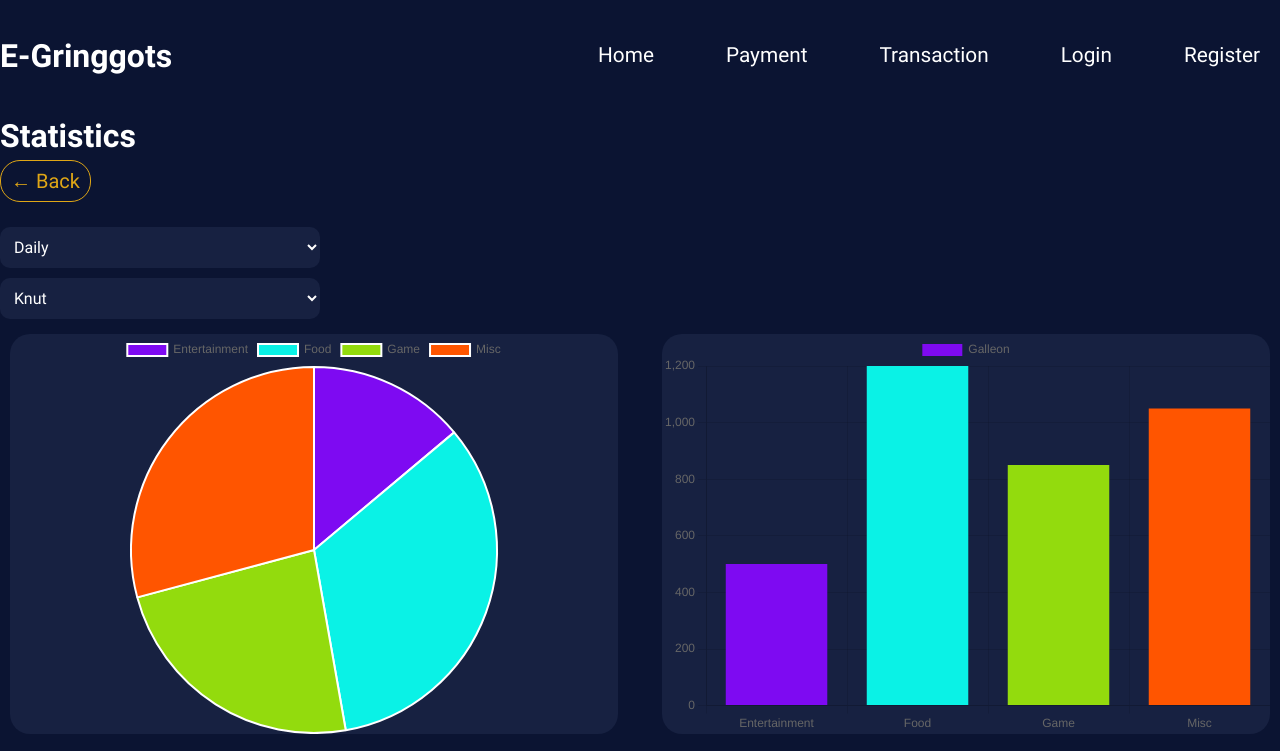
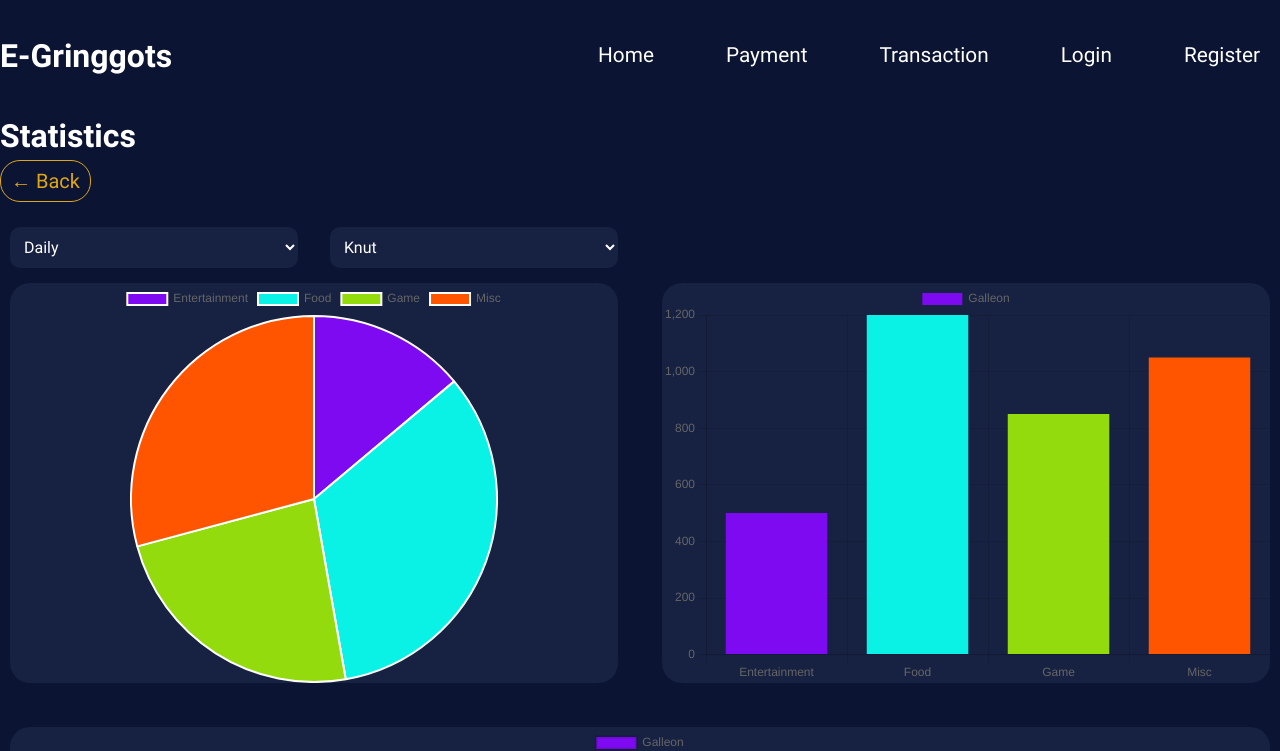
Before and after one commit to BuzzOffer/E-Gringotts-Frontend, a React (Vite) app: page /statistics in a window 1280 px wide. Shown: the top 751 px of the page. Built offline with nearby package versions, Linux system fonts and the light colour scheme; no server answers.

Commit message:
Styled the dropdown for currency

```diff
--- a/src/pages/Statistics/currencyselect.jsx
+++ b/src/pages/Statistics/currencyselect.jsx
@@ -1,12 +1,10 @@
 function CurrencySelect({onOption}) {
     return (
-        <div>
             <select name="currencies" className="dropDown" onChange={onOption}>
                 <option value="knut">Knut</option>
                 <option value="sickle">Sickle</option>
                 <option value="galleon">Galleon</option>
             </select>
-        </div>
     )
 }
 
--- a/src/pages/Statistics/graphselect.jsx
+++ b/src/pages/Statistics/graphselect.jsx
@@ -1,13 +1,11 @@
 
 function GraphSelect({onOption}) {
     return (
-        <div>
             <select name="time" className="dropDown" onChange={onOption}>
                 <option value="daily">Daily</option>
                 <option value="monthly">Monthly</option>
                 <option value="allTime">All Time</option>
             </select>
-        </div>
     )
 }
 
--- a/src/pages/Statistics/index.jsx
+++ b/src/pages/Statistics/index.jsx
@@ -163,8 +163,10 @@ export default function Statistics() {
         <>
             <h1>Statistics</h1>
             <BackButton />
-            <GraphSelect onOption={onSelect} />
-            <CurrencySelect onOption={onSelectCurrency} />
+            <div className="dropdownGroup">
+                <GraphSelect onOption={onSelect} />
+                <CurrencySelect onOption={onSelectCurrency} />
+            </div>
             <div className="visuals">
                 <div className="pieChart">
                     <Pie
--- a/src/pages/Statistics/stats.css
+++ b/src/pages/Statistics/stats.css
@@ -39,9 +39,14 @@
     font-size: 1rem;
     padding: 10px;
     border-radius: 10px;
-    width: 25%;
-    margin: 5px 0px;
+    width: 90%;
+    margin: 5px 10px;
     border: none;
+}
+
+.dropdownGroup {
+    display: grid;
+    grid-template-columns: repeat(4, 1fr);
 }
 
 #totalExpenses {
```
